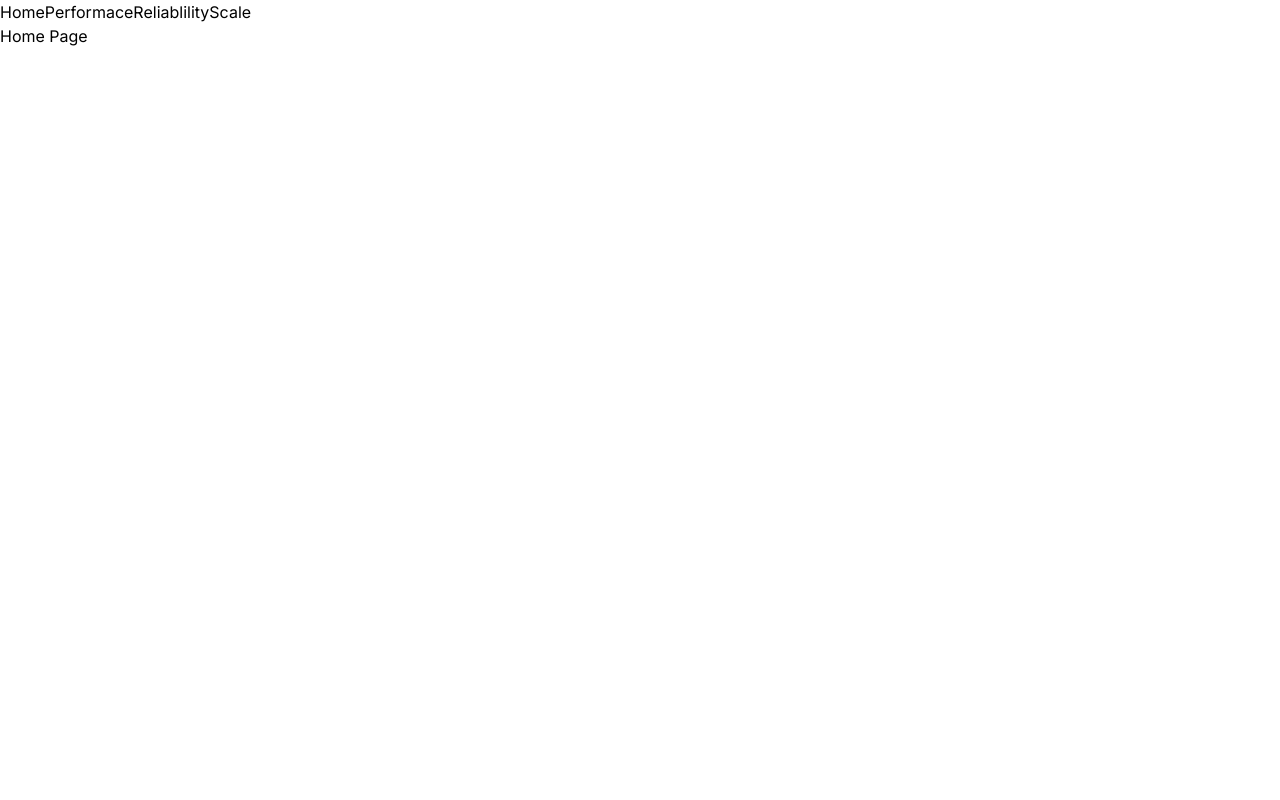
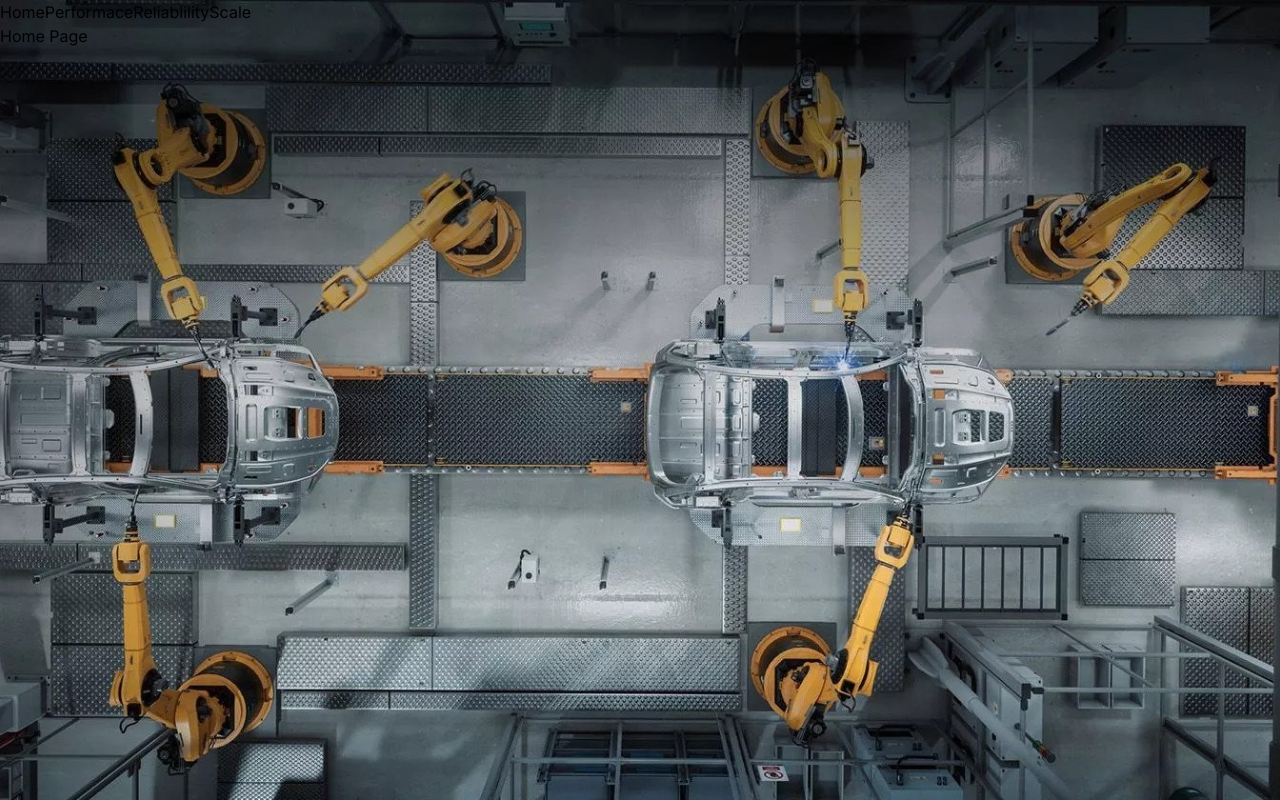
Before and after one commit to Alzubair98/corp, a Next.js app: page / in a window 1280 px wide. Built offline with nearby package versions, Linux system fonts and the light colour scheme.

Commit message:
add image to home page

```diff
--- a/src/app/page.tsx
+++ b/src/app/page.tsx
@@ -1,3 +1,18 @@
+import Image from "next/image";
+import home from "../../public/home.jpg";
+
 export default function Home() {
-  return <div>Home Page</div>;
+  return (
+    <div>
+      Home Page
+      <div className="absolute -z-10 inset-0">
+        <Image
+          alt="car factory"
+          src={home}
+          fill
+          style={{ objectFit: "cover" }}
+        />
+      </div>
+    </div>
+  );
 }
```
